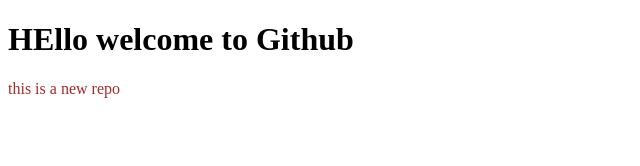
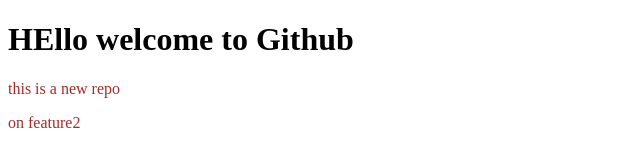
Before and after one commit to dhruvnasit2605/localrepo, a plain HTML site: page index.html in a window 1280 px wide. Shown: the full height of the page, 0-640 px from the left. Drawn offline with Linux system fonts and the light colour scheme.

Commit message:
add new feature

```diff
--- a/index.html
+++ b/index.html
@@ -9,6 +9,7 @@
 <body>
     <h1>HEllo welcome to Github</h1>
 <p>this is a new repo</p>
+<p>on feature2</p>
 
 </body>
 </html>
```
